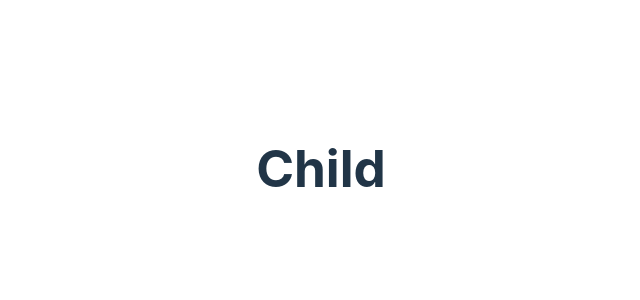
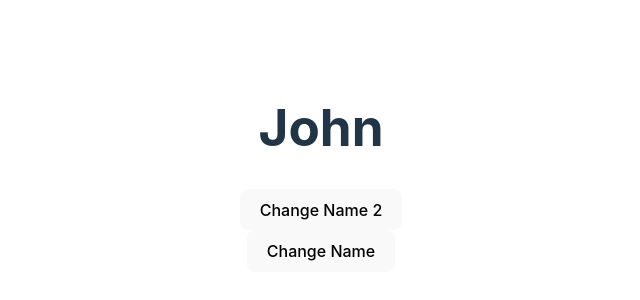
Before and after one commit to davi-p-oliveira-11/react-interview-quest, a React (Vite) app: page / in a window 1280 px wide. Shown: the part 232-532 px from the top of the page, without its empty margins (319-959 px from the left). Built offline with nearby package versions, Linux system fonts and the light colour scheme.

Commit message:
added more logic

```diff
--- a/src/components/props/Child.jsx
+++ b/src/components/props/Child.jsx
@@ -1,9 +1,11 @@
 import React from "react";
 
-export default function Child() {
+export default function Child({ valueOfProps, changeName }) {
   return (
-  <div>
-    <h1>Child</h1>
-  </div>
-  )
+    <div>
+      <h1>{valueOfProps}</h1>
+
+      <button onClick={() => changeName("Hello there")}>Change Name 2</button>
+    </div>
+  );
 }
--- a/src/components/props/Props.jsx
+++ b/src/components/props/Props.jsx
@@ -2,11 +2,21 @@ import { useState } from 'react'
 import Child from './Child';
 import "./props.css"
 
+{/* Props ae used to transfer propeties
+from parent to child components */}
+
 function Props() {
   const [name, setName ] = useState("John");
-  return <div className="Props">
-    <Child/>
+  const changeName = () => {
+    setName('Kirk')
+  }
+  return (
+  <div className="Props">
+    <Child valueOfProps={name} changeName={changeName}/>
+
+    <button onClick={() => setName("Paul")}>Change Name</button>
   </div>
+  )
 }
 
 export default Props;
```
